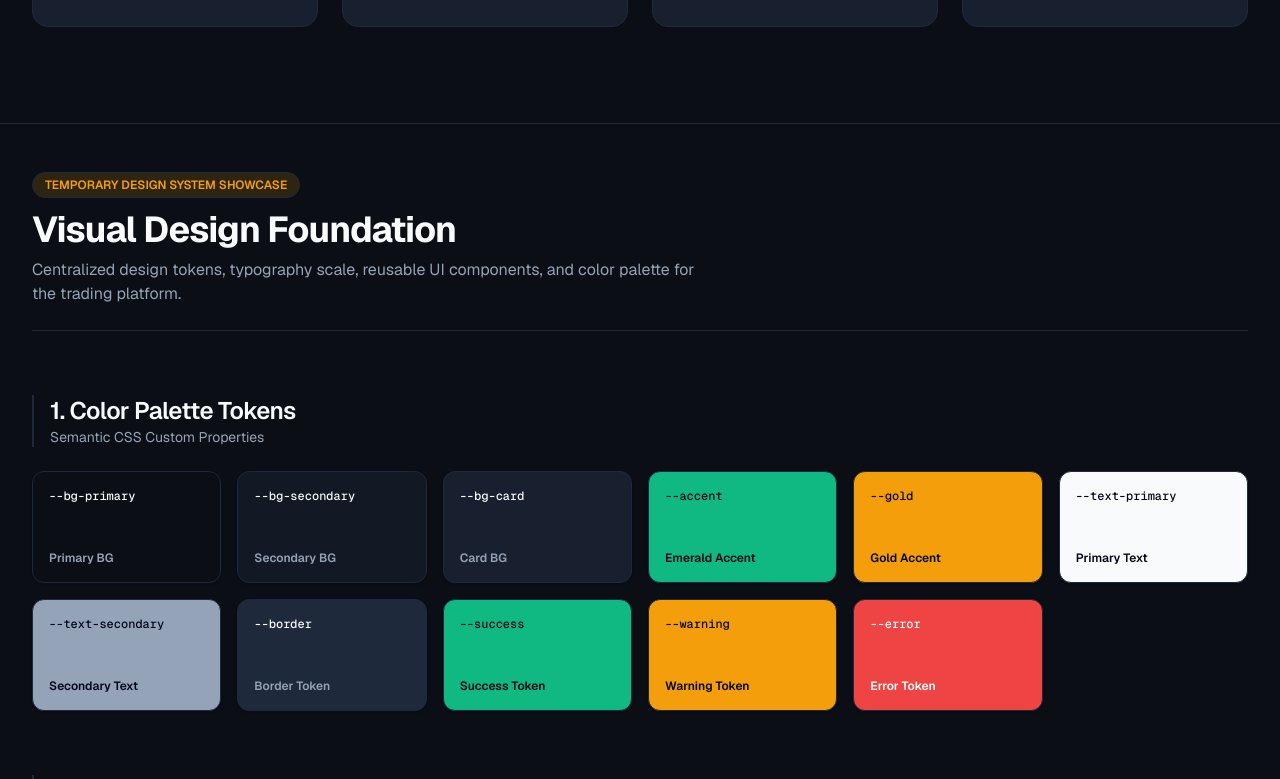
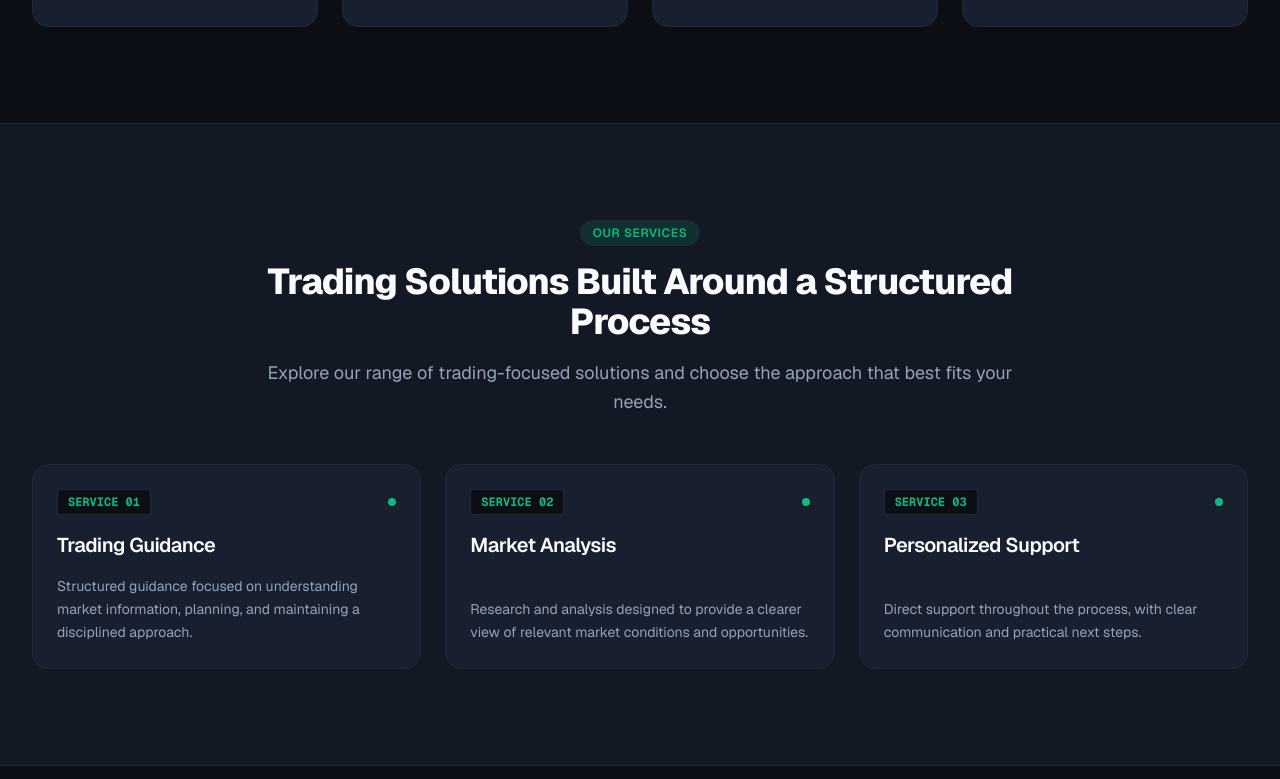
Before and after one commit to huzi772/landing-page, a Next.js app: page / in a window 1280 px wide. Shown: the part 1168-1947 px from the top of the page. Built offline with nearby package versions, Linux system fonts and the light colour scheme.

Commit message:
Build Services section with structured service cards
Co-authored-by: huzi772 <207913168+huzi772@users.noreply.github.com>

```diff
--- a/src/app/page.tsx
+++ b/src/app/page.tsx
@@ -1,6 +1,7 @@
 import { Navbar } from "@/components/layout/Navbar";
 import { Hero } from "@/components/sections/Hero";
 import { ValueProposition } from "@/components/sections/ValueProposition";
+import { Services } from "@/components/sections/Services";
 import { Container } from "@/components/ui/container";
 import { Button } from "@/components/ui/button";
 import {
@@ -31,6 +32,7 @@ export default function Home() {
       <Navbar />
       <Hero />
       <ValueProposition />
+      <Services />
 
       <main className="py-12">
         <Container className="space-y-16">
@@ -201,7 +203,7 @@ export default function Home() {
           </section>
 
           {/* 4. Card Foundation */}
-          <section className="space-y-6" id="services">
+          <section className="space-y-6">
             <div className="border-l-2 border-[var(--accent)] pl-4">
               <h3 className="text-2xl font-semibold tracking-tight">4. Card Components</h3>
               <p className="text-sm text-[var(--text-secondary)]">Subtle dark backgrounds with optional hover states</p>
--- /dev/null
+++ b/src/components/sections/Services.tsx
@@ -0,0 +1,83 @@
+import React from "react";
+import { Container } from "@/components/ui/container";
+import { Card, CardHeader, CardTitle, CardContent } from "@/components/ui/card";
+
+interface ServiceItem {
+  number: string;
+  title: string;
+  description: string;
+}
+
+const SERVICES_DATA: ServiceItem[] = [
+  {
+    number: "01",
+    title: "Trading Guidance",
+    description:
+      "Structured guidance focused on understanding market information, planning, and maintaining a disciplined approach.",
+  },
+  {
+    number: "02",
+    title: "Market Analysis",
+    description:
+      "Research and analysis designed to provide a clearer view of relevant market conditions and opportunities.",
+  },
+  {
+    number: "03",
+    title: "Personalized Support",
+    description:
+      "Direct support throughout the process, with clear communication and practical next steps.",
+  },
+];
+
+export function Services() {
+  return (
+    <section
+      id="services"
+      className="py-16 md:py-24 bg-[var(--bg-secondary)] border-b border-[var(--border)] scroll-mt-16"
+    >
+      <Container>
+        {/* Section Header */}
+        <div className="text-center max-w-3xl mx-auto space-y-4">
+          <span className="inline-block px-3 py-1 text-xs font-semibold rounded-full bg-[var(--accent-muted)] text-[var(--accent)] border border-[var(--accent)]/20 uppercase tracking-wider">
+            OUR SERVICES
+          </span>
+          <h2 className="text-3xl font-extrabold tracking-tight text-[var(--text-primary)] sm:text-4xl">
+            Trading Solutions Built Around a Structured Process
+          </h2>
+          <p className="text-base sm:text-lg text-[var(--text-secondary)] leading-relaxed">
+            Explore our range of trading-focused solutions and choose the
+            approach that best fits your needs.
+          </p>
+        </div>
+
+        {/* 3 Service Cards Grid */}
+        <div className="mt-12 grid grid-cols-1 md:grid-cols-2 lg:grid-cols-3 gap-6">
+          {SERVICES_DATA.map((service) => (
+            <Card
+              key={service.number}
+              hoverable
+              className="flex flex-col justify-between h-full bg-[var(--bg-card)] border-[var(--border)] transition-all duration-200"
+            >
+              <CardHeader className="mb-2">
+                <div className="flex items-center justify-between mb-4">
+                  <span className="font-mono text-xs font-bold px-2.5 py-1 rounded bg-[var(--bg-primary)] text-[var(--accent)] border border-[var(--border-subtle)]">
+                    SERVICE {service.number}
+                  </span>
+                  <span className="h-2 w-2 rounded-full bg-[var(--accent)]" aria-hidden="true" />
+                </div>
+                <CardTitle className="text-xl font-bold text-[var(--text-primary)]">
+                  {service.title}
+                </CardTitle>
+              </CardHeader>
+              <CardContent>
+                <p className="text-sm text-[var(--text-secondary)] leading-relaxed">
+                  {service.description}
+                </p>
+              </CardContent>
+            </Card>
+          ))}
+        </div>
+      </Container>
+    </section>
+  );
+}
```
Also changed, not shown: 1 other file (tests, documents, lock files or other folders).
